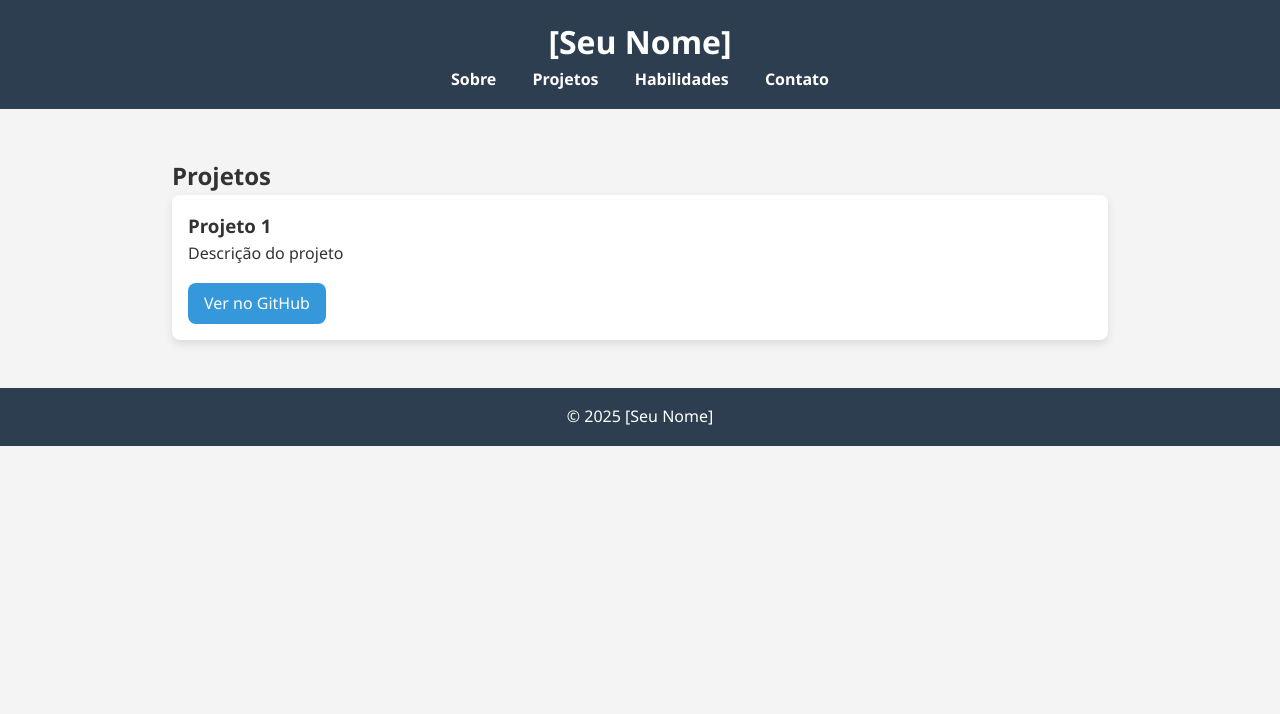
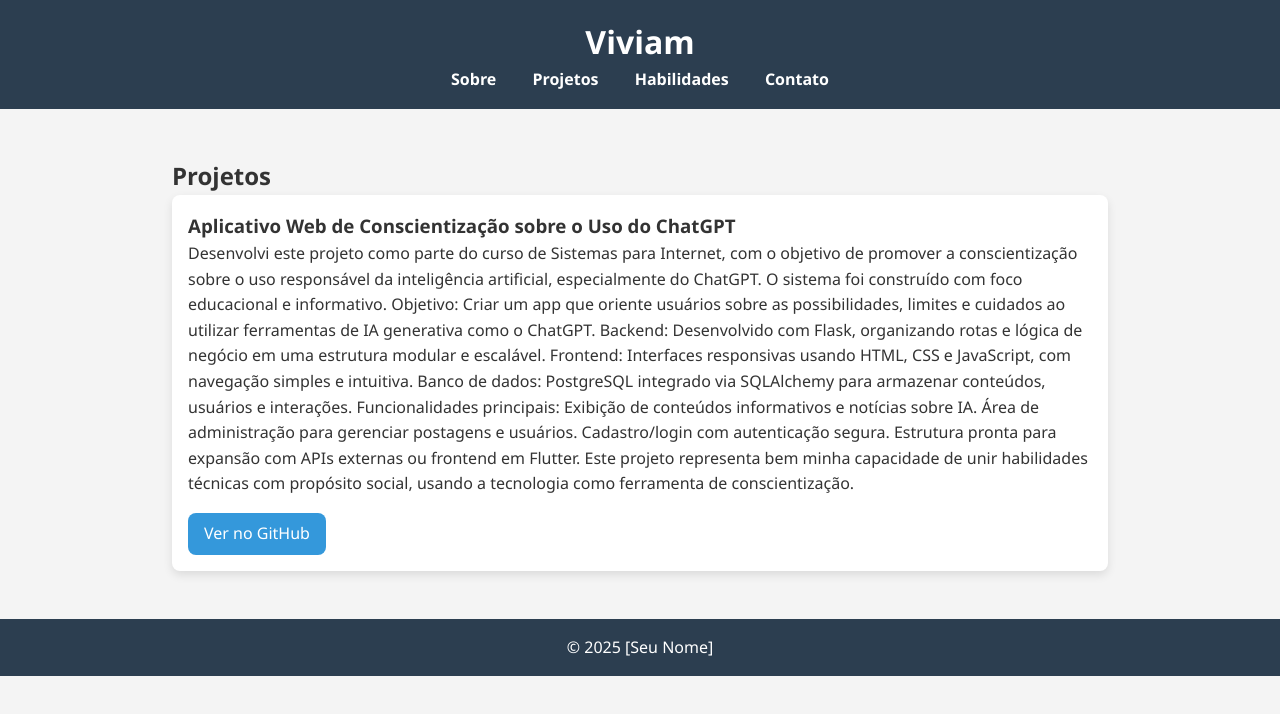
Before and after one commit to viviams/portifolio, a plain HTML site: page projetos.html in a window 1280 px wide. Drawn offline with Linux system fonts and the light colour scheme.

Commit message:
Update projetos.html

```diff
--- a/projetos.html
+++ b/projetos.html
@@ -8,7 +8,7 @@
 </head>
 <body>
   <header>
-    <h1>[Seu Nome]</h1>
+    <h1>Viviam</h1>
     <nav>
       <a href="index.html">Sobre</a>
       <a href="projetos.html">Projetos</a>
@@ -21,8 +21,28 @@
     <h2>Projetos</h2>
     <div class="projects">
       <div class="card">
-        <h3>Projeto 1</h3>
-        <p>Descrição do projeto</p>
+        <h3> Aplicativo Web de Conscientização sobre o Uso do ChatGPT</h3>
+        <p>Desenvolvi este projeto como parte do curso de Sistemas para Internet, com o objetivo de promover a conscientização sobre o uso responsável da inteligência artificial, especialmente do ChatGPT. O sistema foi construído com foco educacional e informativo.
+
+Objetivo: Criar um app que oriente usuários sobre as possibilidades, limites e cuidados ao utilizar ferramentas de IA generativa como o ChatGPT.
+
+Backend: Desenvolvido com Flask, organizando rotas e lógica de negócio em uma estrutura modular e escalável.
+
+Frontend: Interfaces responsivas usando HTML, CSS e JavaScript, com navegação simples e intuitiva.
+
+Banco de dados: PostgreSQL integrado via SQLAlchemy para armazenar conteúdos, usuários e interações.
+
+Funcionalidades principais:
+
+Exibição de conteúdos informativos e notícias sobre IA.
+
+Área de administração para gerenciar postagens e usuários.
+
+Cadastro/login com autenticação segura.
+
+Estrutura pronta para expansão com APIs externas ou frontend em Flutter.
+
+Este projeto representa bem minha capacidade de unir habilidades técnicas com propósito social, usando a tecnologia como ferramenta de conscientização.</p>
         <a href="#" class="btn">Ver no GitHub</a>
       </div>
     </div>
```
